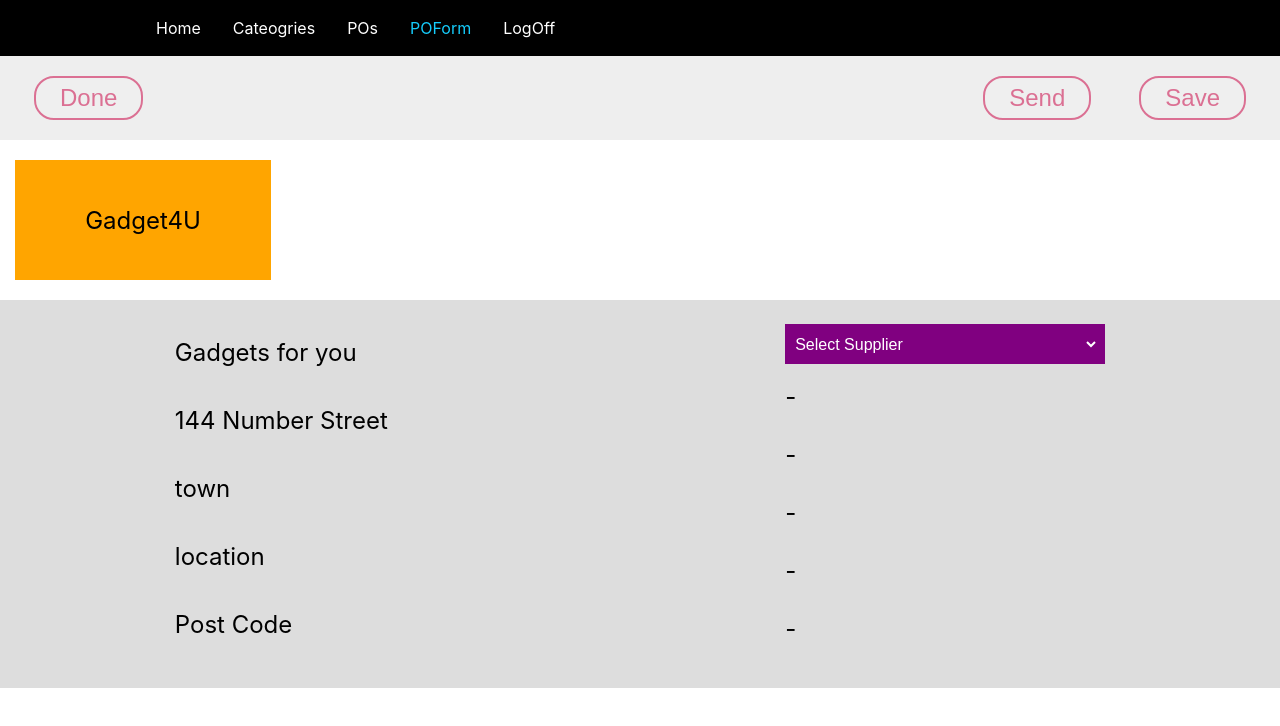
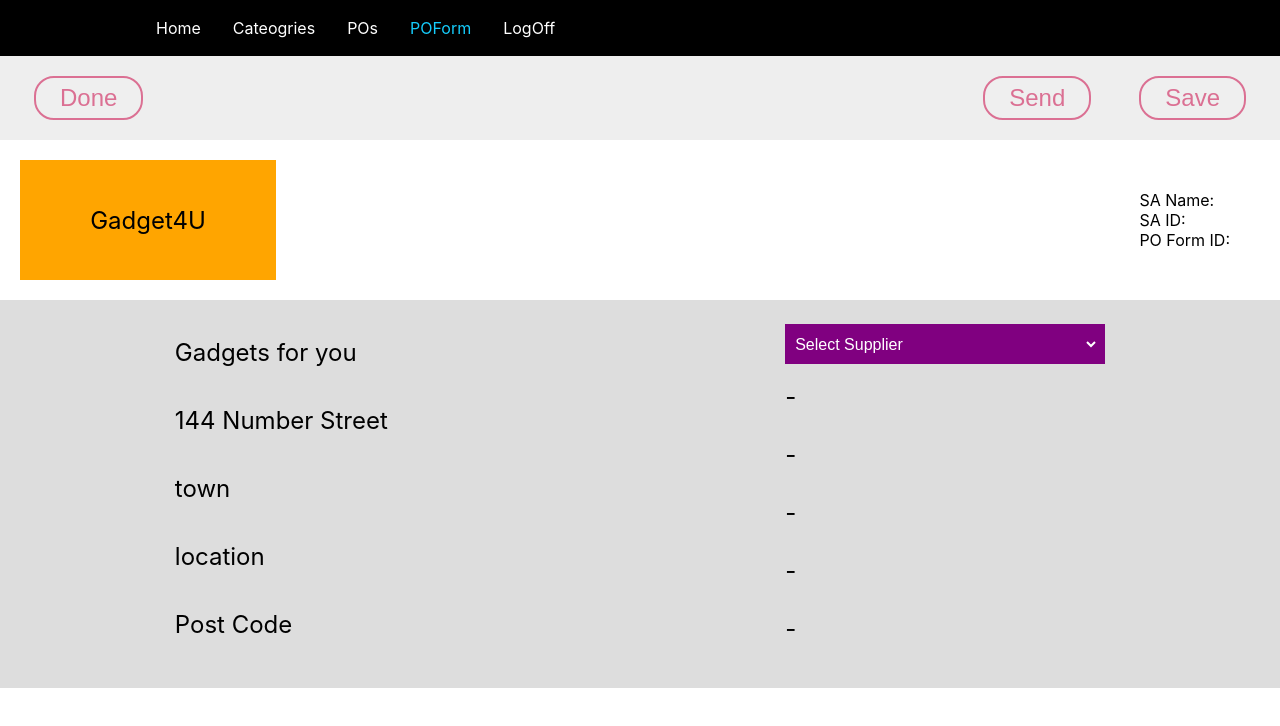
Before and after one commit to HachyCode/Group-Project-front-end, a React (Create React App) app: page /poForm in a window 1280 px wide. Shown: the top 726 px of the page. Built offline with nearby package versions, Linux system fonts and the light colour scheme.

Commit message:
Main Po Info Box

```diff
--- a/src/Components/Logo/LogoCSS.js
+++ b/src/Components/Logo/LogoCSS.js
@@ -5,7 +5,7 @@ export const LogoPlace = styled.div`
     width: 20vw;
     min-width: 9em;
     height: 15vh;
-    margin: 20px 15px;
+    margin: 20px 0;
 
     display: flex;
     justify-content: center;
--- a/src/Components/MainPoInfo/MainPoInfo.js
+++ b/src/Components/MainPoInfo/MainPoInfo.js
@@ -0,0 +1,25 @@
+import React from 'react'
+import {InfoBox, SaNameBox, SaIdBox, FormIdBox, Text, Input} from './MainPoInfoCSS'
+
+function MainPoInfo() {
+    return (
+        <div>
+            <InfoBox>
+                <SaNameBox>
+                    <Text>SA Name: </Text>
+                    <Input/>
+                </SaNameBox>
+                <SaIdBox>
+                    <Text>SA ID: </Text>
+                    <Input/>
+                </SaIdBox>
+                <FormIdBox>
+                    <Text>PO Form ID: </Text>
+                    <Input/>
+                </FormIdBox>
+            </InfoBox>
+        </div>
+    )
+}
+
+export default MainPoInfo
--- a/src/Components/MainPoInfo/MainPoInfoCSS.js
+++ b/src/Components/MainPoInfo/MainPoInfoCSS.js
@@ -0,0 +1,25 @@
+import styled from 'styled-components';
+
+export const InfoBox = styled.div`
+
+`;
+
+export const SaNameBox = styled.div`
+
+`;
+
+export const SaIdBox = styled.div`
+
+`;
+
+export const FormIdBox = styled.div`
+
+`;
+
+export const Text = styled.div`
+
+`;
+
+export const Input = styled.div`
+
+`;
--- /dev/null
+++ b/src/Components/PoForm/PoFormCSS.js
@@ -0,0 +1,8 @@
+import styled from 'styled-components';
+
+export const MainInfoBox = styled.div`
+display: flex;
+justify-content: space-between;
+align-items: center;
+padding: 0 50px 0 20px;
+`;
--- a/src/Pages/POForm.js
+++ b/src/Pages/POForm.js
@@ -2,12 +2,17 @@ import React from 'react'
 import Address from '../Components/AddressBar/AddressBar'
 import ThreeButtons from '../Components/ThreeButtons/ThreeButtons'
 import Logo from '../Components/Logo/Logo'
+import MainPoInfo from '../Components/MainPoInfo/MainPoInfo'
+import {MainInfoBox} from '../Components/PoForm/PoFormCSS'
 
 function POForm() {
     return (
         <div> {/*Viktorija*/}
             <ThreeButtons/>
-            <Logo/>
+            <MainInfoBox>
+                <Logo/>
+                <MainPoInfo/>
+            </MainInfoBox>
             <Address/>
         </div>
     )
```
